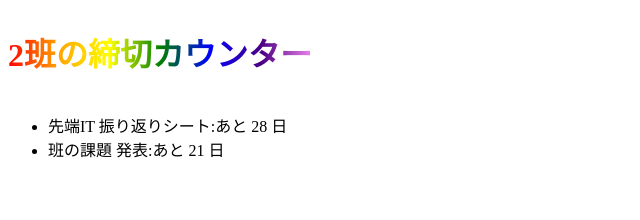
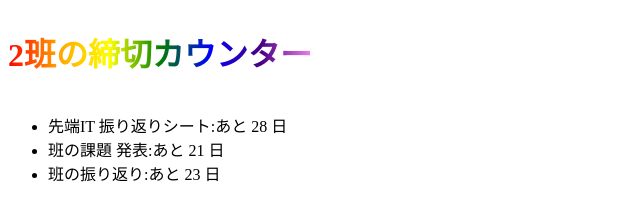
Before and after one commit to neec-sentan-it-2026/team02-deadline, a website: page public/index.html in a window 1280 px wide. Shown: the whole page, without its empty margins (0-640 px from the left). Drawn offline with Linux system fonts and the light colour scheme.

Commit message:
締め切りデータを追加

```diff
--- a/public/index.html
+++ b/public/index.html
@@ -31,6 +31,7 @@
       const deadlines = [
         { name: "先端IT 振り返りシート", date: "2026-12-25" },
         { name: "班の課題 発表", date: "2026-12-18" },
+        { name: "班の振り返り", date: "2026-12-20" },
       ];
       const list = document.getElementById("list");
       for (const d of deadlines) {
```
